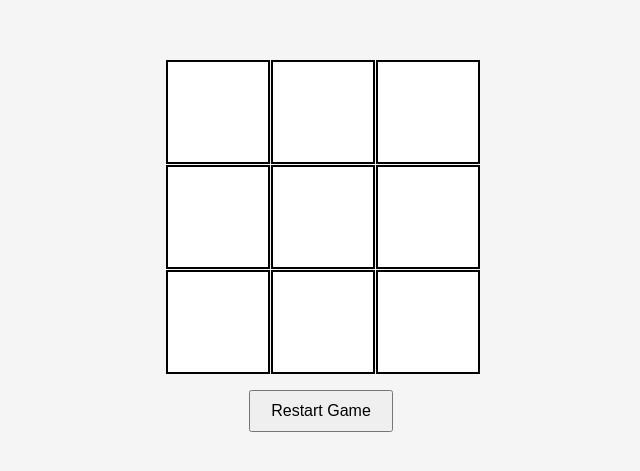
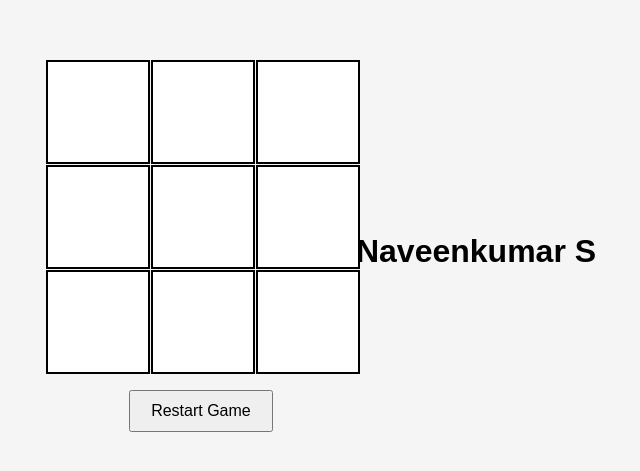
Before and after one commit to Naveenkumar-2/Game, a plain HTML site: page index.html in a window 1280 px wide. Shown: the part 149-620 px from the top of the page, without its empty margins (319-959 px from the left). Drawn offline with Linux system fonts and the light colour scheme.

Commit message:
Update index.html

```diff
--- a/index.html
+++ b/index.html
@@ -22,6 +22,7 @@
         <button id="restartButton" class="restart-button">Restart Game</button>
         <div id="message" class="message"></div>
     </div>
+    <h1>Naveenkumar S</h1>
     <script src="script.js"></script>
 </body>
 </html>
```
